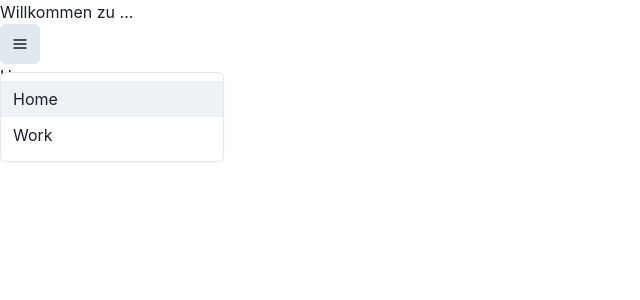
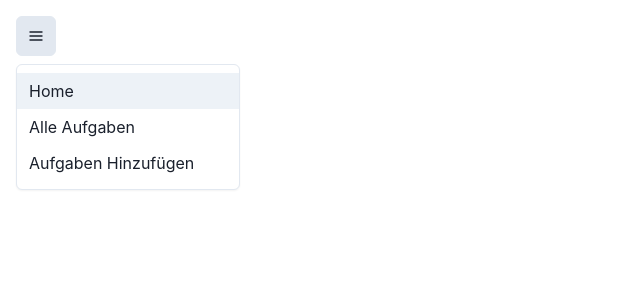
Before and after one commit to Kirari04/ZLI-praktische-pruefung, a React (Create React App) app: page / in a window 1280 px wide. Both pictures are taken after a click on the button "Options". Shown: the top 300 px of the page, without its empty margins (0-640 px from the left). Built offline with nearby package versions, Linux system fonts and the light colour scheme.

Commit message:
added menu routes

```diff
--- a/src/layouts/Default.tsx
+++ b/src/layouts/Default.tsx
@@ -5,20 +5,15 @@ import {
     MenuList,
     MenuItem,
     IconButton,
+    Stack,
 } from "@chakra-ui/react";
 
-import {
-    HamburgerIcon,
-    AddIcon,
-    ExternalLinkIcon,
-    EditIcon,
-    RepeatIcon,
-} from "@chakra-ui/icons";
+import { HamburgerIcon } from "@chakra-ui/icons";
 
 export default function DefaultLayout() {
     return (
         <>
-            <h1>Willkommen zu ...</h1>
+            <Stack m={4} gap={4} direction="column" align="start">
                 <Menu>
                     <MenuButton
                         as={IconButton}
@@ -30,12 +25,16 @@ export default function DefaultLayout() {
                         <Link to={"/"}>
                             <MenuItem>Home</MenuItem>
                         </Link>
-                    <Link to={"/work"}>
-                        <MenuItem>Work</MenuItem>
+                        <Link to={"/aufgaben"}>
+                            <MenuItem>Alle Aufgaben</MenuItem>
+                        </Link>
+                        <Link to={"/aufgabe/hinzufuegen"}>
+                            <MenuItem>Aufgaben Hinzufügen</MenuItem>
                         </Link>
                     </MenuList>
                 </Menu>
                 <Outlet />
+            </Stack>
         </>
     );
 }
```
Lines whose indentation alone changed are shown as unchanged.
